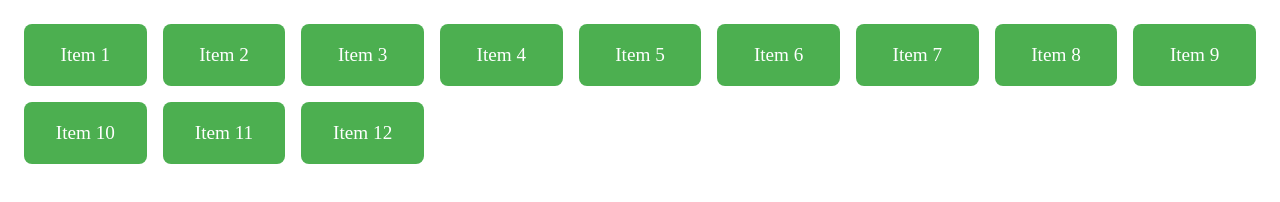
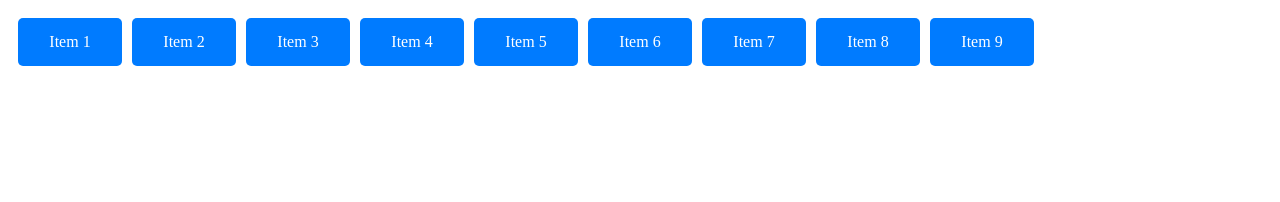
Before and after one commit to deepthi-dasepalli/react-grids, a plain HTML site: page index.html in a window 1280 px wide. Drawn offline with nearby package versions, Linux system fonts and the light colour scheme.

Commit message:
Add files via upload

```diff
--- a/index.html
+++ b/index.html
@@ -3,21 +3,21 @@
 <head>
   <meta charset="UTF-8" />
   <meta name="viewport" content="width=device-width, initial-scale=1.0"/>
-  <title>React Grid </title>
+  <title>Small React Grid Project</title>
   <style>
     .grid-container {
       display: grid;
-      grid-template-columns: repeat(auto-fill, minmax(120px, 1fr));
-      gap: 16px;
-      padding: 16px;
+      grid-template-columns: repeat(auto-fill, minmax(100px, 1fr));
+      gap: 10px;
+      padding: 10px;
     }
     .grid-item {
-      background-color: #4CAF50;
+      background-color: #007bff;
       color: white;
-      padding: 20px;
-      font-size: 1.2rem;
+      padding: 15px;
+      font-size: 1rem;
       text-align: center;
-      border-radius: 8px;
+      border-radius: 5px;
     }
   </style>
 </head>
@@ -32,7 +32,7 @@
     const e = React.createElement;
 
     function Grid() {
-      const items = Array.from({ length: 12 }, (_, i) => i + 1);
+      const items = Array.from({ length: 9 }, (_, i) => i + 1);
       return e(
         'div',
         { className: 'grid-container' },
```
